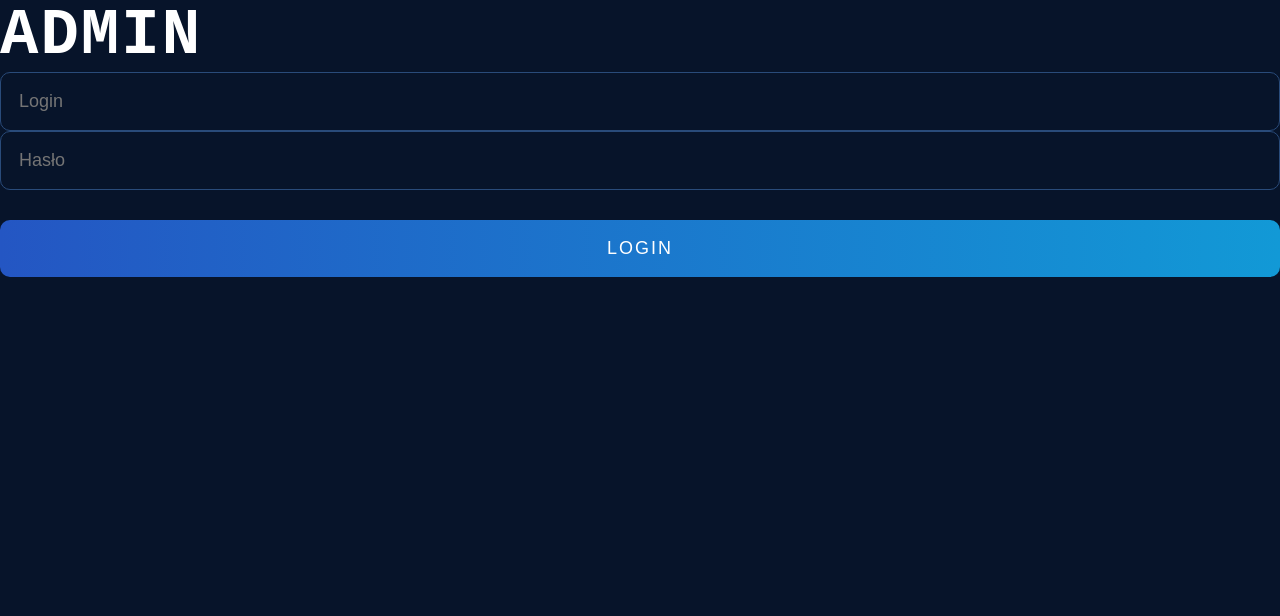
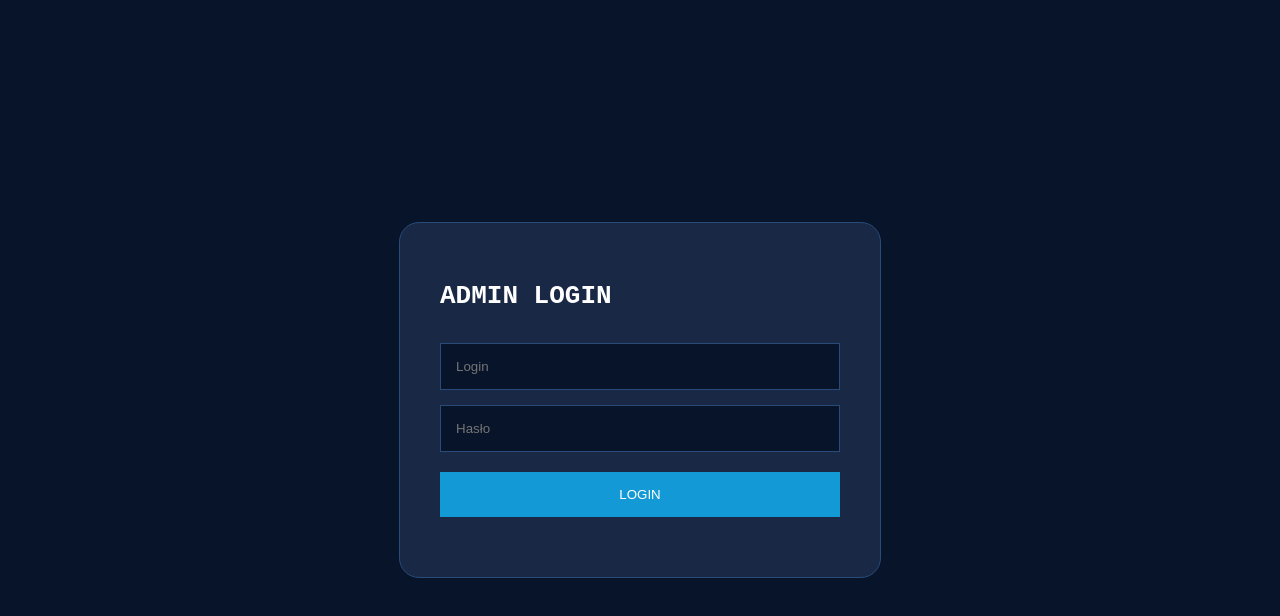
Before and after one commit to lukmarq1/kratownica-checker, a website: page admin/login.html in a window 1280 px wide. Drawn offline with Linux system fonts and the light colour scheme.

Commit message:
Update login.html

```diff
--- a/admin/login.html
+++ b/admin/login.html
@@ -2,32 +2,81 @@
 <html lang="pl">
 <head>
   <meta charset="UTF-8">
+  <meta name="viewport" content="width=device-width, initial-scale=1.0">
   <title>ADMIN LOGIN</title>
-  <link rel="stylesheet" href="/style.css">
+
+  <style>
+
+    body{
+      background:#07142a;
+      color:white;
+      font-family:monospace;
+      display:flex;
+      justify-content:center;
+      align-items:center;
+      height:100vh;
+      margin:0;
+    }
+
+    .box{
+      width:400px;
+      background:#182845;
+      padding:40px;
+      border-radius:20px;
+      border:1px solid #294b7a;
+    }
+
+    input{
+      width:100%;
+      padding:15px;
+      margin-top:15px;
+      background:#07142a;
+      border:1px solid #294b7a;
+      color:white;
+      box-sizing:border-box;
+    }
+
+    button{
+      width:100%;
+      margin-top:20px;
+      padding:15px;
+      border:none;
+      background:#1299d6;
+      color:white;
+      cursor:pointer;
+    }
+
+    #msg{
+      margin-top:20px;
+      color:#ff6b81;
+    }
+
+  </style>
 </head>
 <body>
 
-<div class="container">
+<div class="box">
 
-  <h1>ADMIN</h1>
+  <h1>ADMIN LOGIN</h1>
 
   <input id="user" placeholder="Login">
+  <input id="pass" type="password" placeholder="Hasło">
 
-  <input
-    id="pass"
-    type="password"
-    placeholder="Hasło"
-  >
-
-  <button onclick="login()">
+  <button id="login-btn">
     LOGIN
   </button>
+
+  <div id="msg"></div>
 
 </div>
 
 <script>
 
-async function login() {
+document
+  .getElementById('login-btn')
+  .addEventListener('click', login);
+
+async function login(){
 
   const username =
     document.getElementById('user').value;
@@ -35,24 +84,41 @@ async function login() {
   const password =
     document.getElementById('pass').value;
 
+  const msg =
+    document.getElementById('msg');
+
+  try{
+
     const response =
-    await fetch('/api/admin/login', {
+      await fetch('/api/admin/login',{
 
-      method: 'POST',
+        method:'POST',
 
-      headers: {
-        'Content-Type': 'application/json'
+        headers:{
+          'Content-Type':'application/json'
         },
 
-      body: JSON.stringify({
+        body:JSON.stringify({
           username,
           password
         })
       });
 
-  if (response.ok) {
+    if(response.ok){
+
       location.href =
         '/admin/dashboard.html';
+
+      return;
+    }
+
+    msg.innerText =
+      'Błędny login lub hasło';
+
+  }catch(e){
+
+    msg.innerText =
+      'Błąd połączenia';
   }
 }
 
```
Lines whose indentation alone changed are shown as unchanged.
